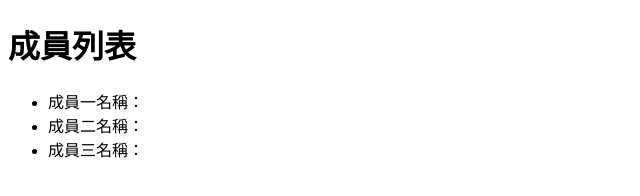
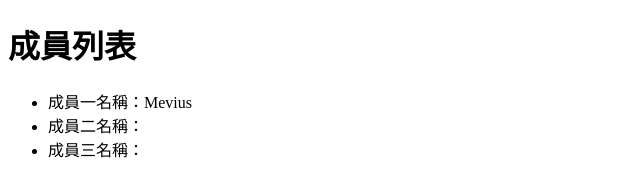
Before and after one commit to mevius92201/git_practice_week5, a plain HTML site: page index.html in a window 1280 px wide. Shown: the full height of the page, 0-640 px from the left. Drawn offline with Linux system fonts and the light colour scheme.

Commit message:
add member A name

```diff
--- a/index.html
+++ b/index.html
@@ -8,7 +8,7 @@
 <body>
     <h1>成員列表</h1>
     <ul>
-        <li>成員一名稱：</li>
+        <li>成員一名稱：Mevius</li>
         <li>成員二名稱：</li>
         <li>成員三名稱：</li>
     </ul>
```
